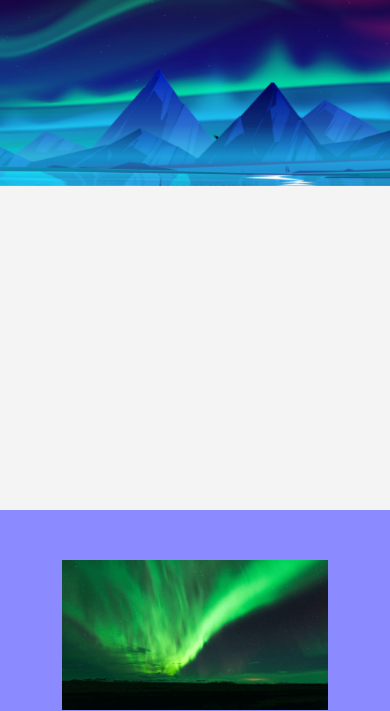
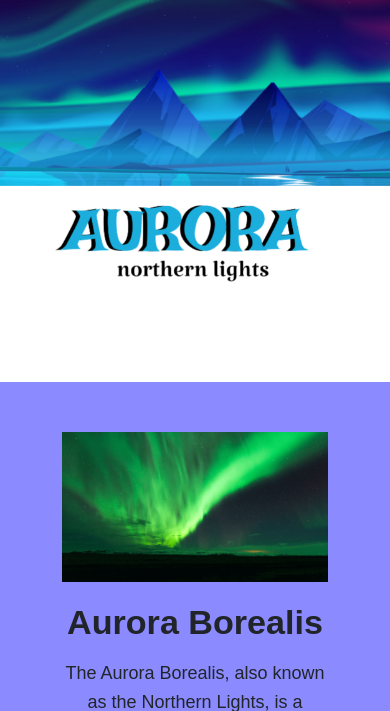
Before and after one commit to yanaabello/yanaabello.github.io, a PHP site: the page made by midterm 2 - parallax/banner.html in a window 390 px wide. Shown: the top 711 px of the page. Run offline with PHP 8.4, Linux system fonts and the light colour scheme; some libraries are stand-ins or nearby versions; some web fonts are replaced.

Commit message:
fixed responsiveness

```diff
--- a/midterm 2 - parallax/banner.html
+++ b/midterm 2 - parallax/banner.html
@@ -17,7 +17,7 @@
 		font-family: Arial, sans-serif;
 		margin: 0;
 		padding: 0;
-		background-color: #f4f4f4;
+		overflow-x: hidden;
 	}
 
 	.row {
--- a/midterm 2 - parallax/parallax.css
+++ b/midterm 2 - parallax/parallax.css
@@ -26,6 +26,7 @@
     z-index: 200;
     padding: 50px;
     background-color: rgb(139, 139, 255);
+    margin-top: 30vh;
 }
 
 #keyart-0 {
@@ -40,6 +41,7 @@
     background-size: cover;
     background-position: center center;
     height: 100vh;
+    margin-bottom: 20px;
 }
 
 #keyart-2 {
@@ -66,6 +68,10 @@
     #keyart-0, #keyart-1, #keyart-2, #keyart-3 {
         height: 55vh;
     }
+
+    .main-content {
+        margin-top: 30vh;
+    }
 }
 
 /* Small Screen */
@@ -80,11 +86,13 @@
     }
 
     #keyart-1 {
-        height: 30vh;
+        background-position: center bottom;
+        height: 40vh;
+        margin-bottom: 20px;
     }
 
     .main-content {
-        margin-top: 40vh;
+        margin-top: 30vh;
     }
 }
 
@@ -95,193 +103,17 @@
         height: 129px;
     }
 
-    #keyart-0, #keyart-1, #keyart-2, #keyart-3  {
-        height: 20vh;
+    #keyart-0, #keyart-1, #keyart-2, #keyart-3 {
+        height: 22vh;
     }
 
     #keyart-1 {
+        background-position: center bottom;
         height: 35vh;
+        margin-bottom: 15px;
     }
 
     .main-content {
         margin-top: 30vh;
     }
 }
-
-/* Portrait */
-@media only screen and (max-device-width: 1280px) and (orientation: portrait) {
-    .keyart,
-    .keyart_layer {
-        height: 350px;
-    }
-
-    #keyart-0, #keyart-1, #keyart-2, #keyart-3 {
-        height: 27vh;
-    }
-}
-
-@media only screen and (max-device-width: 890px) and (orientation: portrait) {
-    .keyart,
-    .keyart_layer {
-        height: 257px;
-    }
-
-    #keyart-0, #keyart-1, #keyart-2, #keyart-3 {
-        height: 22vh;
-    }
-}
-
-@media only screen and (max-device-width: 780px) and (orientation: portrait) {
-    .keyart,
-    .keyart_layer {
-        height: 240px;
-    }
-
-    #keyart-0, #keyart-1, #keyart-2, #keyart-3 {
-        height: 25vh;
-    }
-}
-
-@media only screen and (max-device-width: 730px) and (orientation: portrait) {
-    .keyart,
-    .keyart_layer {
-        height: 200px;
-    }
-
-    #keyart-0, #keyart-1, #keyart-2, #keyart-3 {
-        height: 14vh;
-    }
-}
-
-@media only screen and (max-device-width: 600px) and (orientation: portrait) {
-    .keyart,
-    .keyart_layer {
-        height: 150px;
-    }
-
-    #keyart-0, #keyart-1, #keyart-2, #keyart-3  {
-        height: 22vh;
-    }
-}
-
-@media only screen and (max-device-width: 450px) and (orientation: portrait) {
-    .keyart,
-    .keyart_layer {
-        height: 150px;
-    }
-
-    #keyart-0, #keyart-1, #keyart-2, #keyart-3 {
-        height: 17vh;
-    }
-}
-
-@media only screen and (max-device-width: 395px) and (orientation: portrait) {
-    .keyart,
-    .keyart_layer {
-        height: 130px;
-    }
-
-    #keyart-0, #keyart-1, #keyart-2, #keyart-3  {
-        height: 17vh;
-    }
-}
-
-@media only screen and (max-device-width: 380px) and (orientation: portrait) {
-    .keyart,
-    .keyart_layer {
-        height: 110px;
-    }
-
-    #keyart-0, #keyart-1, #keyart-2, #keyart-3 {
-        height: 17vh;
-    }
-}
-
-/* Landscape */
-@media only screen and (max-device-width: 1380px) and (orientation: landscape) {
-    .keyart,
-    .keyart_layer {
-        height: 400px;
-    }
-
-    #keyart-0, #keyart-1, #keyart-2, #keyart-3 {
-        height: 60vh;
-    }
-}
-
-@media only screen and (max-device-width: 1280px) and (orientation: landscape) {
-    .keyart,
-    .keyart_layer {
-        height: 300px;
-    }
-
-    #keyart-0, #keyart-1, #keyart-2, #keyart-3 {
-        height: 60vh;
-    }
-}
-
-@media only screen and (max-device-width: 1026px) and (max-height: 610px) and (orientation: landscape) {
-    .keyart,
-    .keyart_layer {
-        height: 300px;
-    }
-
-    #keyart-0, #keyart-1, #keyart-2, #keyart-3{
-        height: 60vh;
-    }
-}
-
-@media only screen and (max-device-width: 950px) and (orientation: landscape) {
-    .keyart,
-    .keyart_layer {
-        height: 300px;
-    }
-
-    #keyart-0, #keyart-1, #keyart-2, #keyart-3 {
-        height: 75vh;
-    }
-}
-
-@media only screen and (max-device-width: 885px) and (max-height: 350px) and (orientation: landscape) {
-    .keyart,
-    .keyart_layer {
-        height: 270px;
-    }
-
-    #keyart-0, #keyart-1, #keyart-2, #keyart-3 {
-        height: 80vh;
-    }
-}
-
-@media only screen and (max-device-width: 850px) and (orientation: landscape) {
-    .keyart,
-    .keyart_layer {
-        height: 300px;
-    }
-
-    #keyart-0, #keyart-1, #keyart-2, #keyart-3 {
-        height: 88vh;
-    }
-}
-
-@media only screen and (max-device-width: 725px) and (orientation: landscape) {
-    .keyart,
-    .keyart_layer {
-        height: 265px;
-    }
-
-    #keyart-0, #keyart-1, #keyart-2, #keyart-3 {
-        height: 50vh;
-    }
-}
-
-@media only screen and (max-device-width: 680px) and (orientation: landscape) {
-    .keyart,
-    .keyart_layer {
-        height: 265px;
-    }
-
-    #keyart-0, #keyart-1, #keyart-2, #keyart-3 {
-        height: 76vh;
-    }
-}
```
